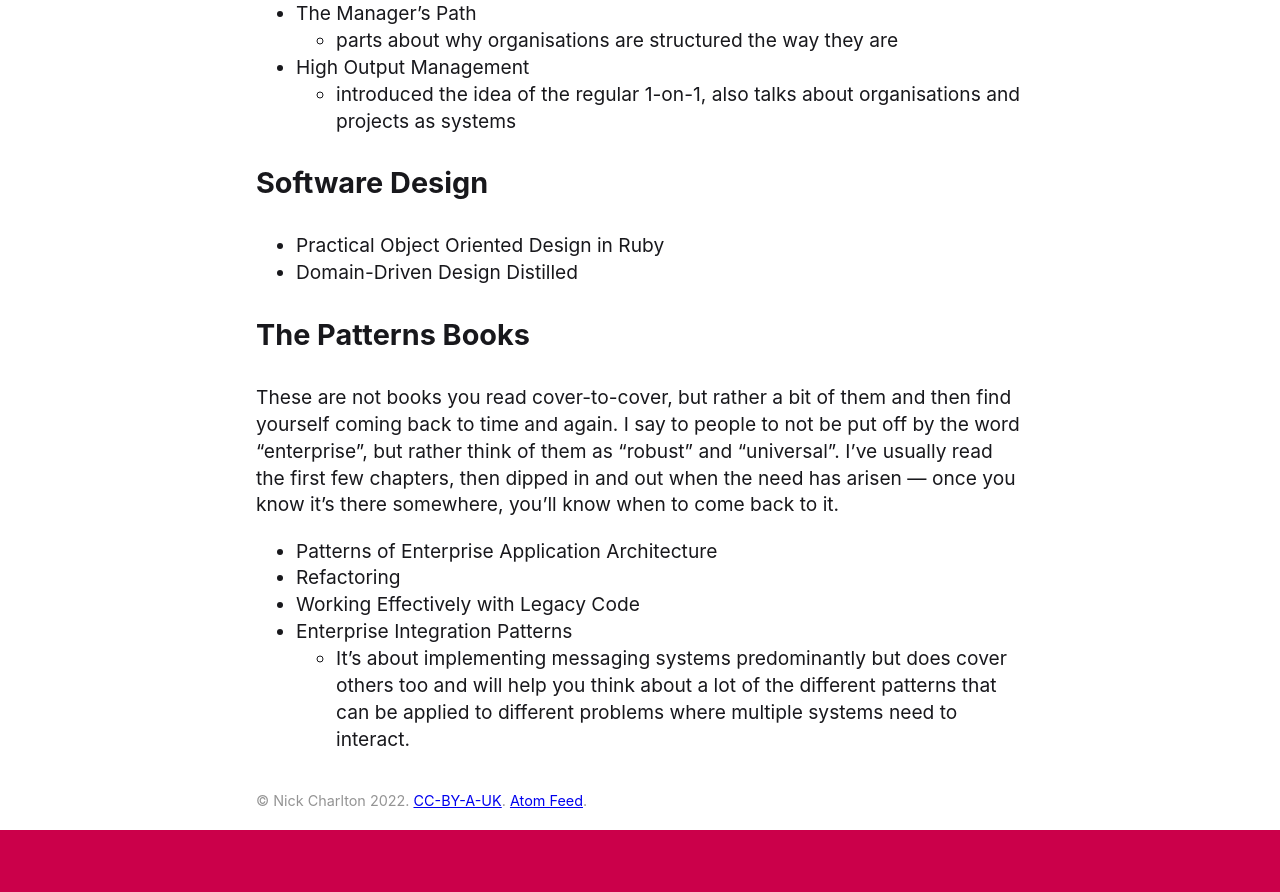
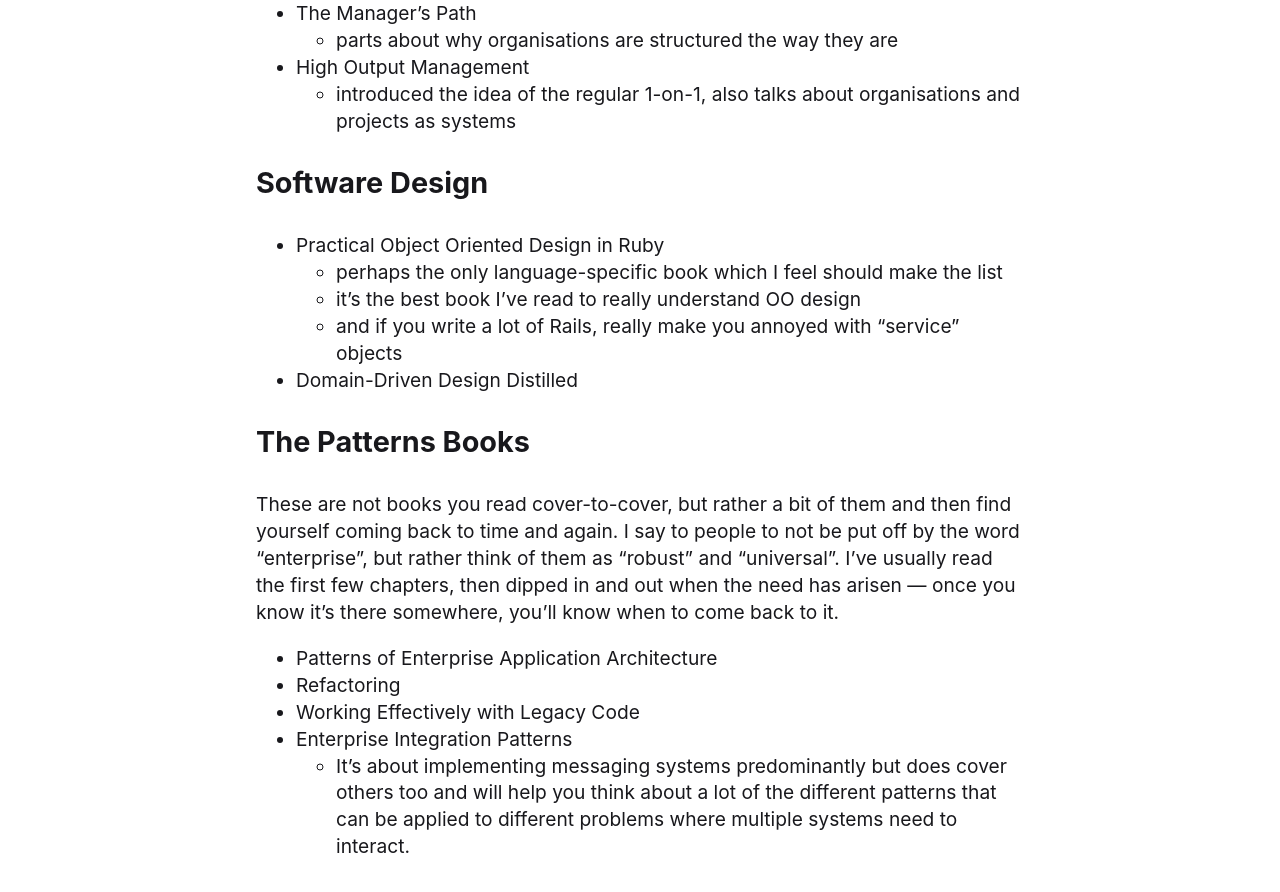
Before and after one commit to nickcharlton/site, a Jekyll site: the page built from _posts/2024-01-31-software-development-bibliography.md, in a window 1280 px wide and 900 px high, scrolled down 1025 px. Shown: the top 892 px of the window. Built offline with Jekyll 4.4.1, drawn with Linux system fonts in a browser that asks for light colours; before the commit the page ends 1855 px from its top, so only the background shows below that.

Commit message:
Explain why POODR

```diff
--- a/_posts/2024-01-31-software-development-bibliography.md
+++ b/_posts/2024-01-31-software-development-bibliography.md
@@ -44,6 +44,10 @@ As and when I discover more, I'll come back to this list and update it.
 ## Software Design
 
 * Practical Object Oriented Design in Ruby
+  * perhaps the only language-specific book which I feel should make the list
+  * it's the best book I've read to really understand OO design
+  * and if you write a lot of Rails, really make you annoyed with "service"
+    objects
 * Domain-Driven Design Distilled
 
 ## The Patterns Books
```
